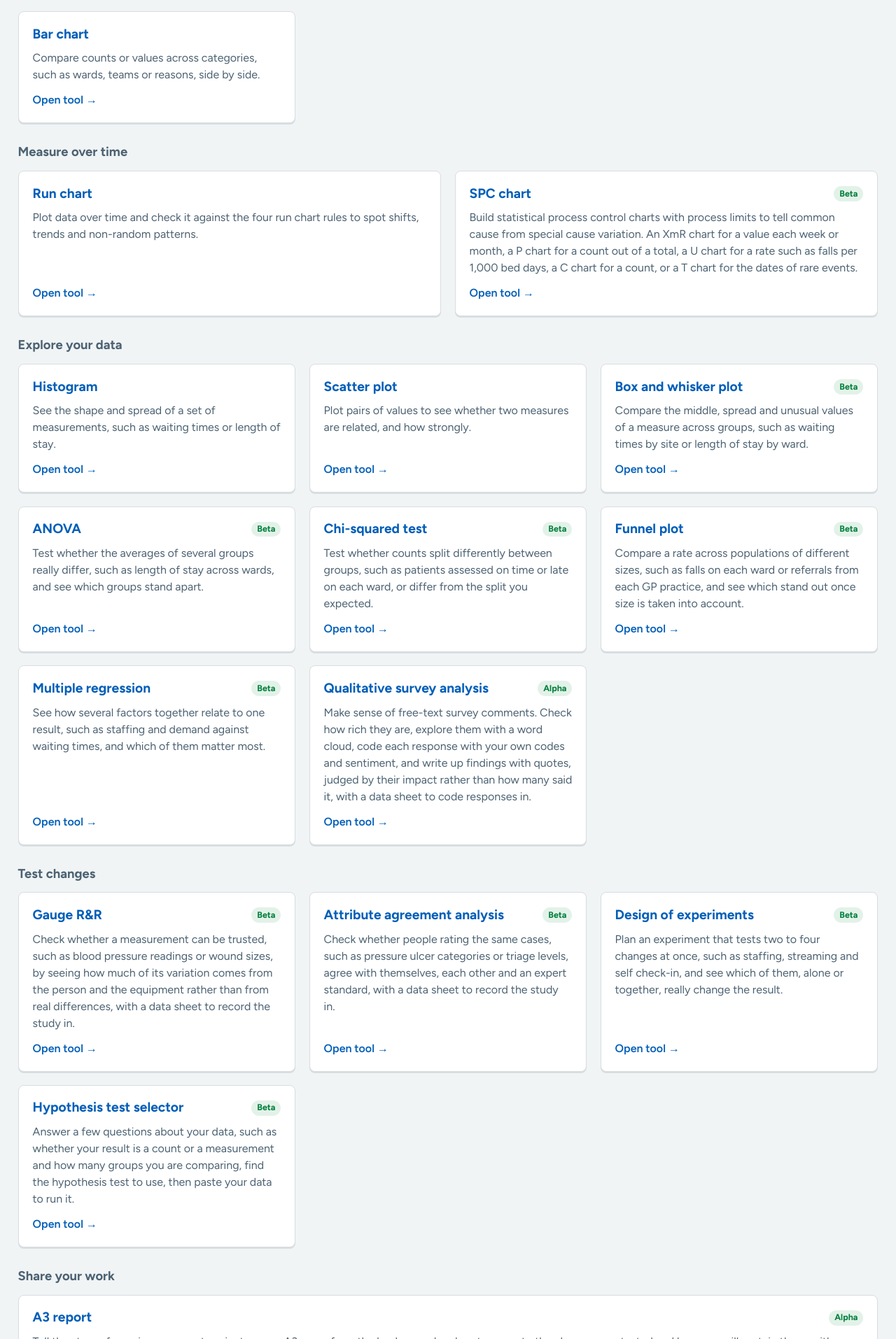
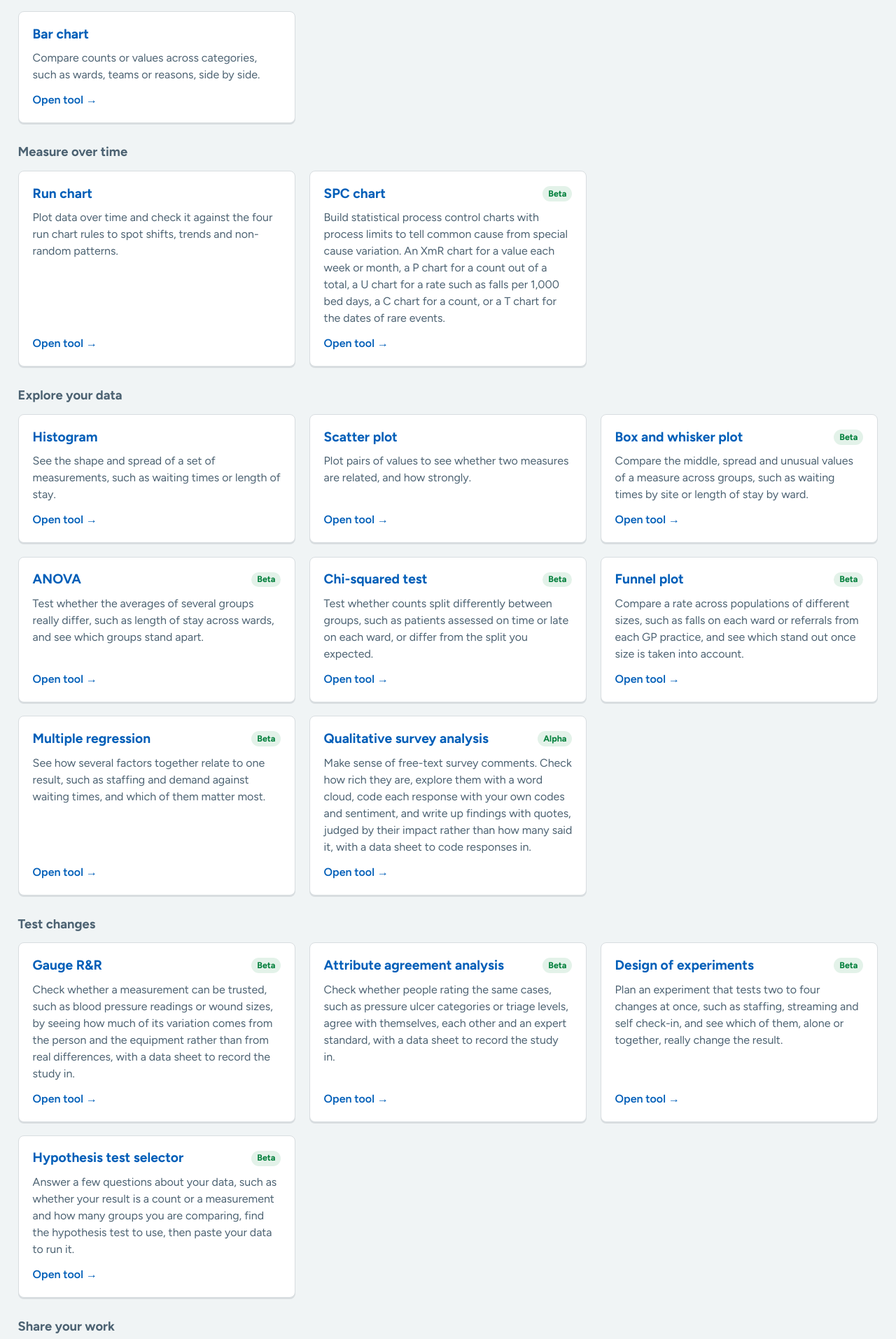
Before and after one commit to PerrinShanks-Cogito/IntegratedQiTools, a Jekyll site: the page built from index.html, in a window 1280 px wide. Shown: the part 899-2813 px from the top of the page at 70% size. Built offline with Jekyll 4.4.1, drawn with Linux system fonts in a browser that asks for light colours.

Commit message:
Landing page: make every tool card the same width
Each group of tools is its own grid, and auto-fit stretched the cards in
a group with fewer tools to fill the row, so groups had different card
widths (at 1920px: 349 to 1843px, with the A3 report card spanning the
page). auto-fill keeps the empty columns, so every group has the same
columns at a given width: all cards match and line up between groups,
and the number of columns still follows the window width.

Co-Authored-By: Claude Opus 5.5 <noreply@anthropic.com>
Claude-Session: https://claude.ai/code/session_01CcqVcm4XUAVhFz1Lp5vF74

```diff
--- a/assets/css/site.css
+++ b/assets/css/site.css
@@ -37,7 +37,7 @@ img,svg,video{max-width:100%;height:auto}
 
 .group{margin:1.75rem 0 0}
 .group h2{font-size:1.15rem;margin:0 0 .75rem;color:var(--muted);font-weight:700}
-.grid{list-style:none;margin:0;padding:0;display:grid;grid-template-columns:repeat(auto-fit,minmax(min(100%,300px),1fr));gap:clamp(1rem,1.5vw,1.5rem)}
+.grid{list-style:none;margin:0;padding:0;display:grid;grid-template-columns:repeat(auto-fill,minmax(min(100%,300px),1fr));gap:clamp(1rem,1.5vw,1.5rem)}
 .card{position:relative;display:flex;flex-direction:column;gap:.5rem;background:var(--surface);border:1px solid var(--line);border-radius:8px;box-shadow:var(--shadow);padding:1.1rem 1.25rem 1.25rem;height:100%;transition:border-color .15s, transform .15s}
 .card:hover{border-color:var(--blue);transform:translateY(-2px)}
 .card:focus-within{border-color:var(--blue)}
```
